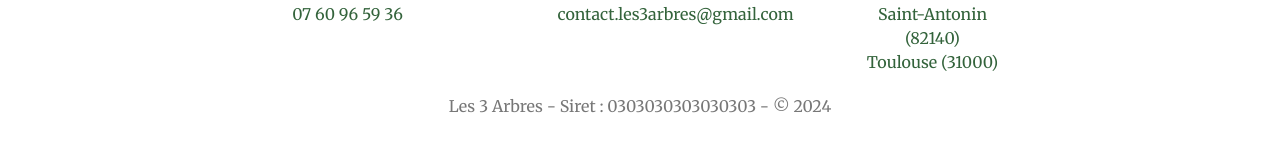
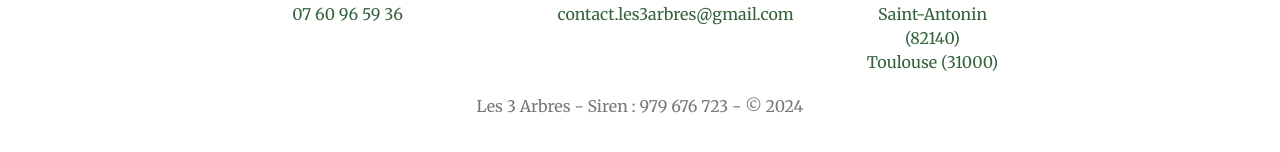
Before and after one commit to 3Abres/3Abres.github.io, a Jekyll site: the page built from index.html, in a window 1280 px wide and 900 px high, scrolled down 1870 px. Shown: the part 662-814 px from the top of the window. Built offline with Jekyll 4.4.1, drawn with Linux system fonts in a browser that asks for light colours.

Commit message:
Update contact.html

```diff
--- a/_includes/contact.html
+++ b/_includes/contact.html
@@ -26,5 +26,5 @@
         </div>
 
     </div>
-        <center><p class="text-muted">Les 3 Arbres - Siret : 0303030303030303 - © <script>document.write( new Date().getFullYear() );</script></p></center
+        <center><p class="text-muted">Les 3 Arbres - Siren : 979 676 723 - © <script>document.write( new Date().getFullYear() );</script></p></center
 </section>
```
